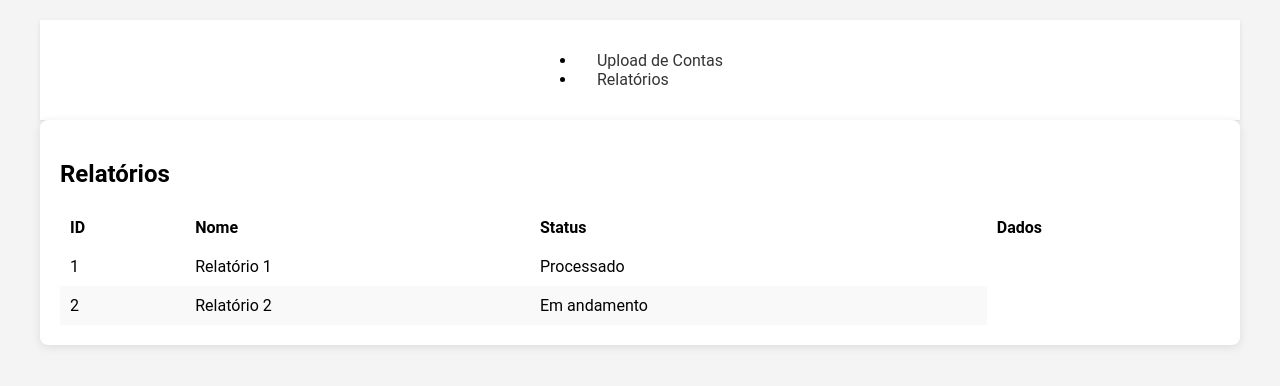
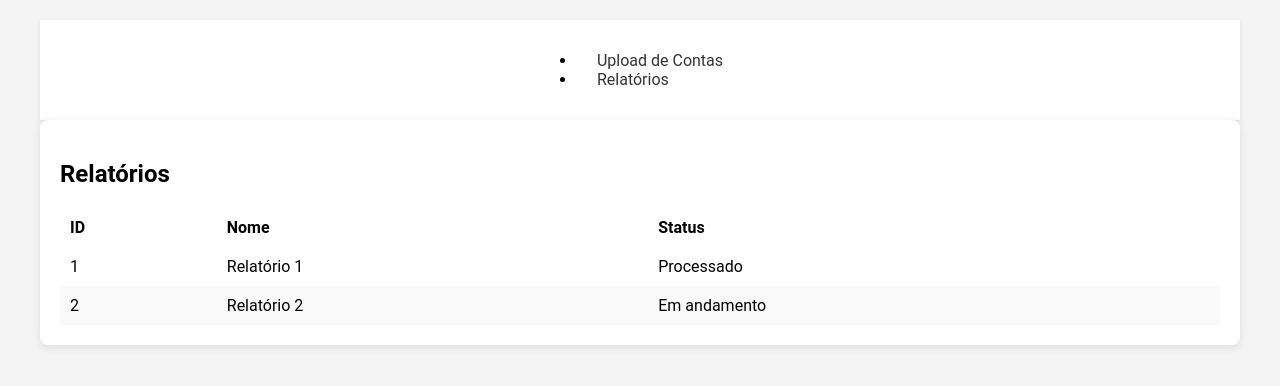
Before and after one commit to VitorOnoue/lab_eng_software, a React (Create React App) app: page /relatorios in a window 1280 px wide. Shown: the top 386 px of the page. Built offline with nearby package versions, Linux system fonts and the light colour scheme.

Commit message:
fix: removing the field Dados in Relatorios.js

```diff
--- a/src/Relatorios.js
+++ b/src/Relatorios.js
@@ -21,7 +21,6 @@ const Relatorios = () => {
             <th>ID</th>
             <th>Nome</th>
             <th>Status</th>
-            <th>Dados</th>
           </tr>
         </thead>
         <tbody>
```
